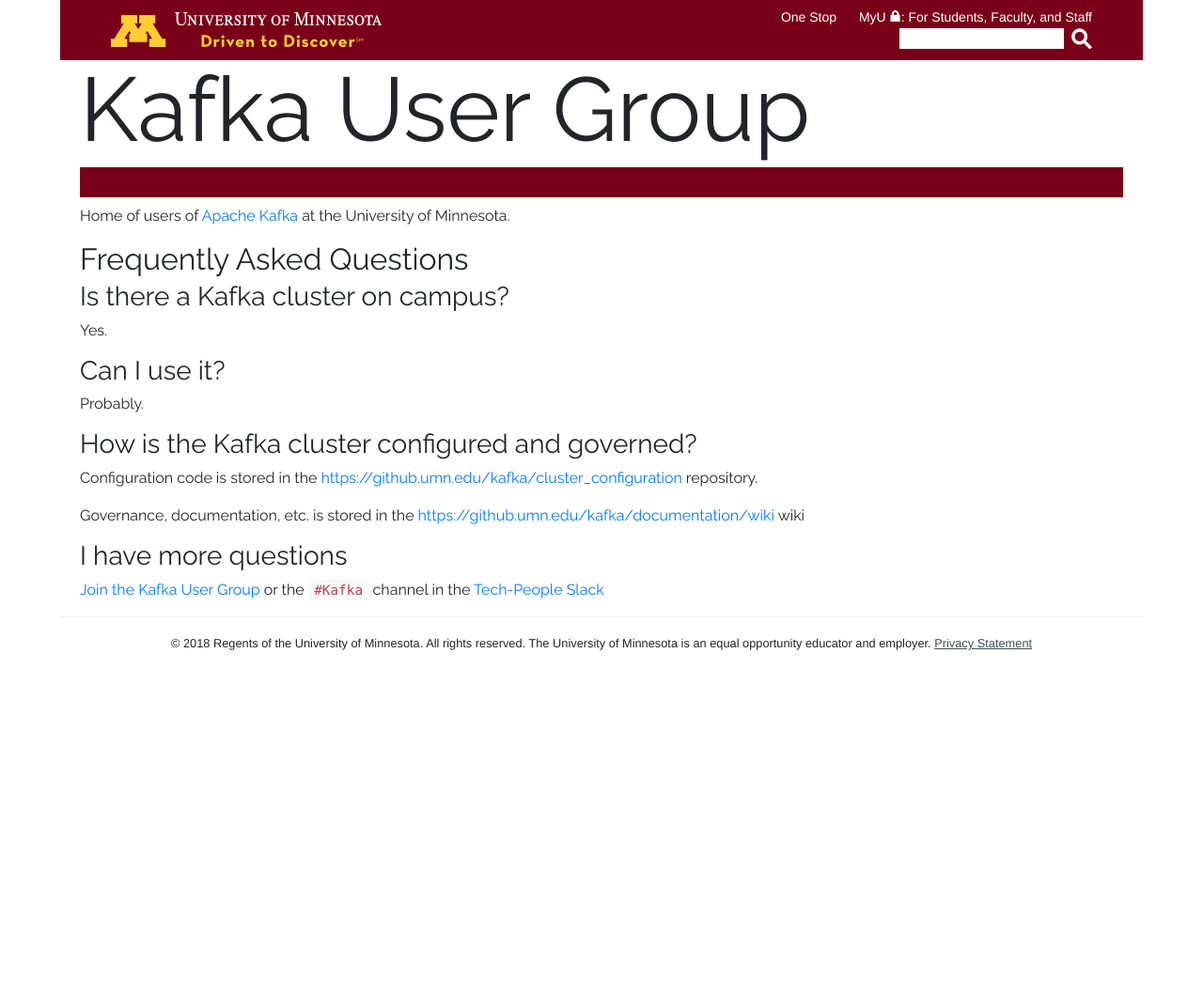
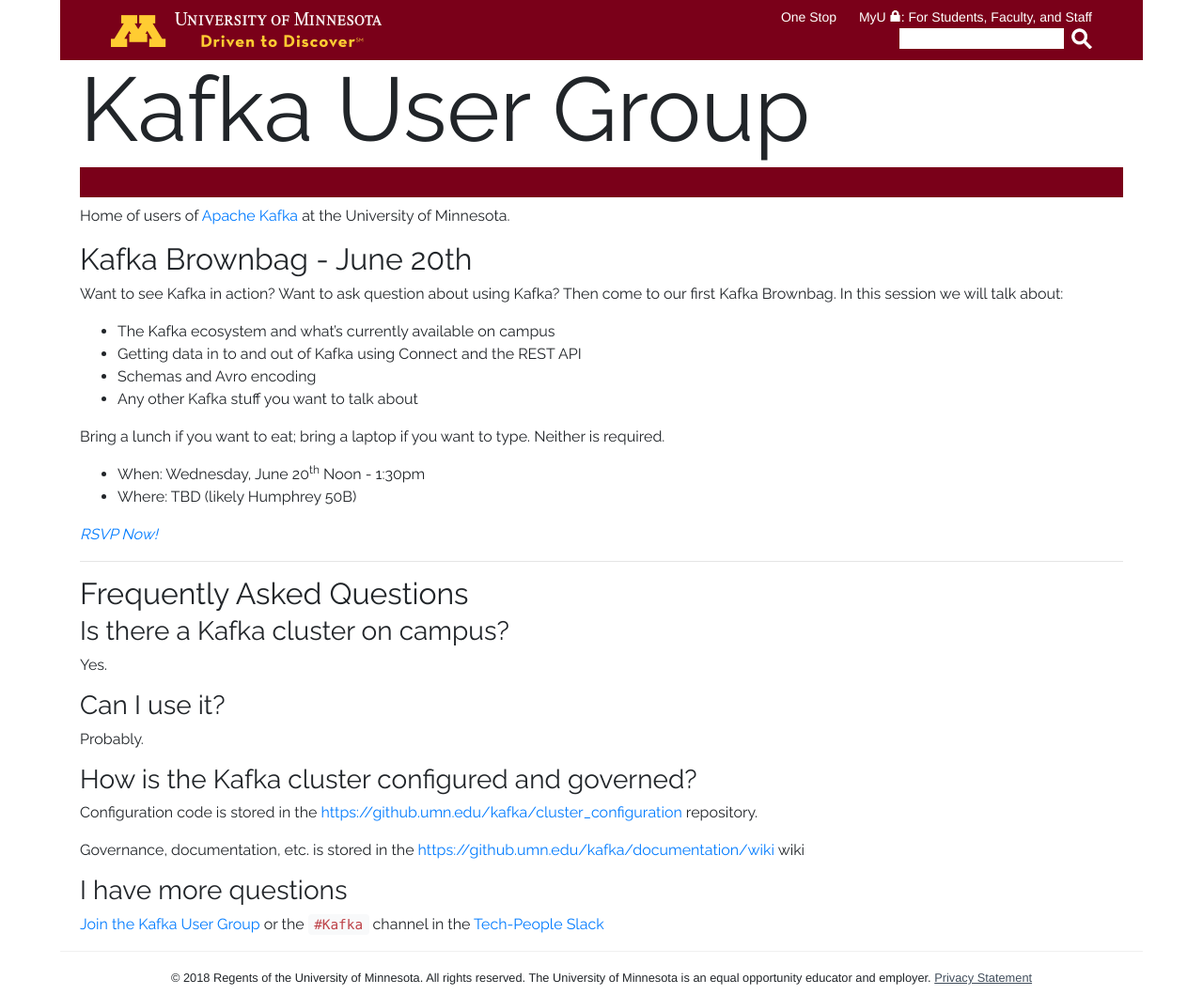
Before and after one commit to umn-kafka/umn-kafka.github.io, a Jekyll site: the page built from index.markdown, in a window 1280 px wide. Shown: the whole page at 94% size. Built offline with Jekyll 4.4.1, drawn with Linux system fonts in a browser that asks for light colours; before the commit the page ends 900 px from its top, so only the background shows below that.

Commit message:
Brownbag announcement

```diff
--- a/index.markdown
+++ b/index.markdown
@@ -4,6 +4,24 @@ title: Kafka User Group
 ---
 
 Home of users of [Apache Kafka](http://kafka.apache.org) at the University of Minnesota.
+
+## Kafka Brownbag - June 20th
+
+Want to see Kafka in action? Want to ask question about using Kafka? Then come to our first Kafka Brownbag. In this session we will talk about:
+
+- The Kafka ecosystem and what's currently available on campus
+- Getting data in to and out of Kafka using Connect and the REST API
+- Schemas and Avro encoding
+- Any other Kafka stuff you want to talk about
+
+Bring a lunch if you want to eat; bring a laptop if you want to type. Neither is required.
+
+- When: Wednesday, June 20<sup>th</sup> Noon - 1:30pm
+- Where: TBD (likely Humphrey 50B)
+
+[*RSVP Now!*](https://z.umn.edu/kafka_brownbag_rsvp)
+
+<hr />
 
 ## Frequently Asked Questions
 
```
